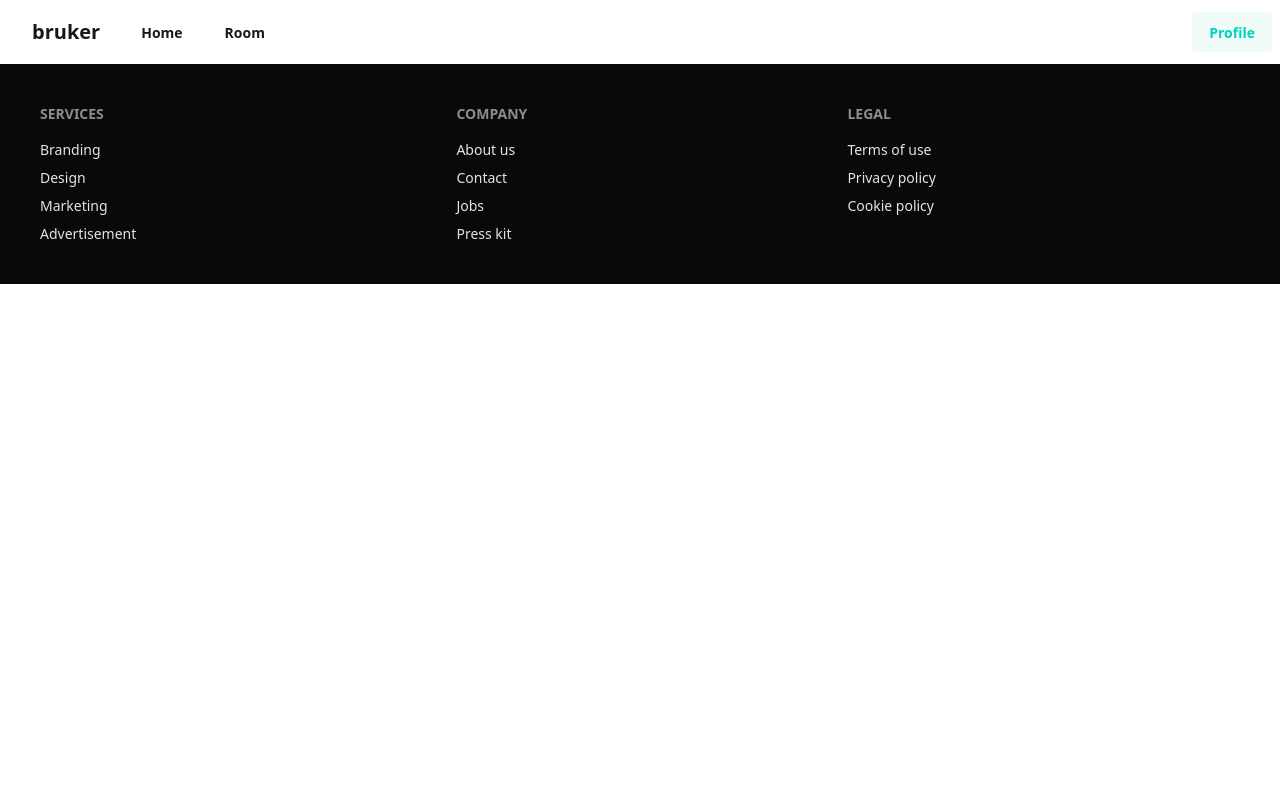
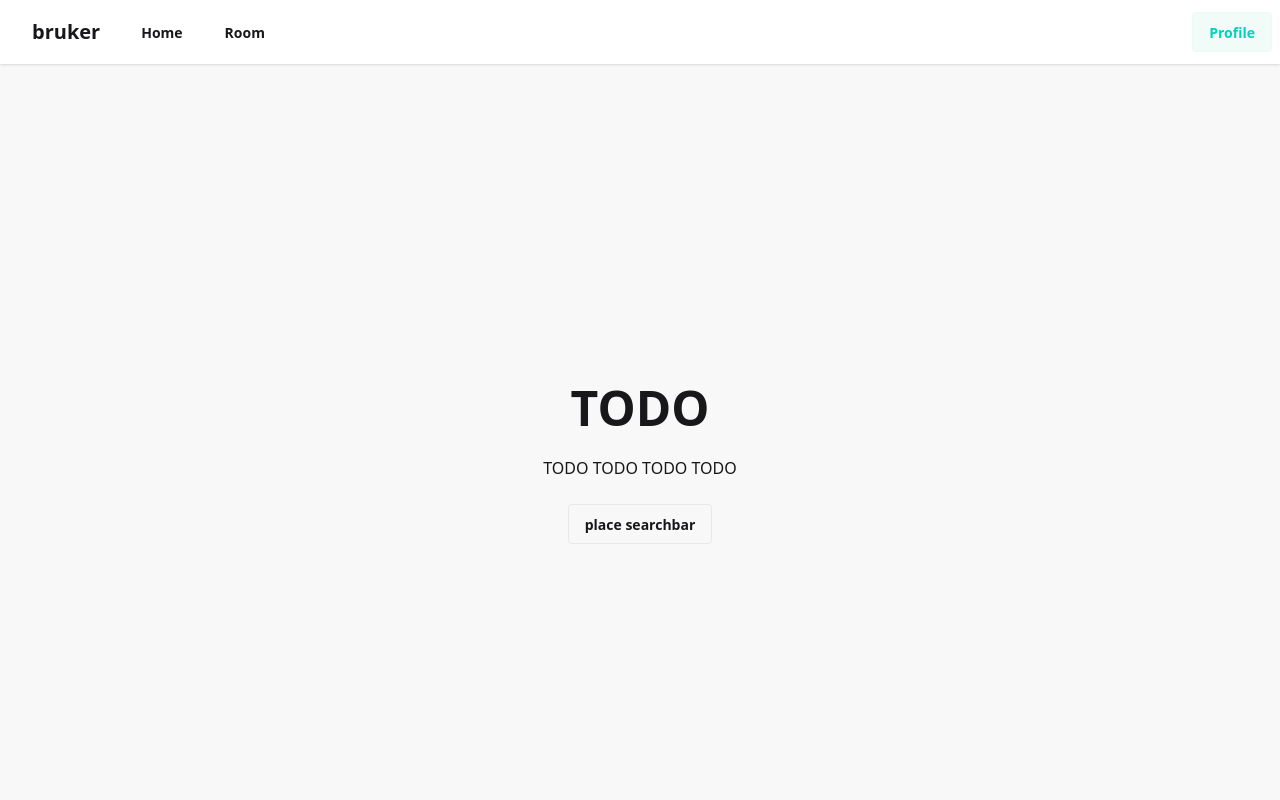
Before and after one commit to glartek2/bruker_frontend, a React (Vite) app: page / in a window 1280 px wide. Shown: the top 800 px of the page. Built offline with nearby package versions, Linux system fonts and the light colour scheme.

Commit message:
Add heroes, profile route

```diff
--- a/src/App.tsx
+++ b/src/App.tsx
@@ -6,6 +6,7 @@ import Dock from './components/Dock';
 import Footer from './components/Footer';
 
 import Home from './routes/Home';
+import Profile from './routes/Profile';
 import SearchRooms from './routes/SearchRooms';
 import ViewRoom from './routes/ViewRoom';
 import NotFound from './routes/NotFound';
@@ -16,6 +17,7 @@ function App() {
       <NavBar />
       <Routes>
         <Route path='/' element={<Home />} />
+        <Route path='/profile' element={<Profile />} />
         <Route path='/search' element={<SearchRooms />} />
         <Route path='/room' element={<ViewRoom />} />
         <Route path='*' element={<NotFound />} />
--- a/src/routes/Home.tsx
+++ b/src/routes/Home.tsx
@@ -1,5 +1,19 @@
+import { NavLink } from 'react-router';
+
 function Home() {
-  return <></>;
+  return (
+    <div className='hero bg-base-200 min-h-screen'>
+      <div className='hero-content text-center'>
+        <div className='max-w-md'>
+          <h1 className='text-5xl font-bold'>TODO</h1>
+          <p className='py-6'>TODO TODO TODO TODO</p>
+          <NavLink className='btn' to='/'>
+            place searchbar
+          </NavLink>
+        </div>
+      </div>
+    </div>
+  );
 }
 
 export default Home;
--- a/src/routes/NotFound.tsx
+++ b/src/routes/NotFound.tsx
@@ -1,5 +1,19 @@
+import { NavLink } from 'react-router';
+
 function NotFound() {
-  return <></>;
+  return (
+    <div className='hero bg-base-200 min-h-screen'>
+      <div className='hero-content text-center'>
+        <div className='max-w-md'>
+          <h1 className='text-5xl font-bold'>Not found</h1>
+          <p className='py-6'>We couldn't find what you searched for</p>
+          <NavLink className='btn' to='/'>
+            Back to home
+          </NavLink>
+        </div>
+      </div>
+    </div>
+  );
 }
 
 export default NotFound;
--- /dev/null
+++ b/src/routes/Profile.tsx
@@ -0,0 +1,5 @@
+function Profile() {
+  return <></>;
+}
+
+export default Profile;
```
